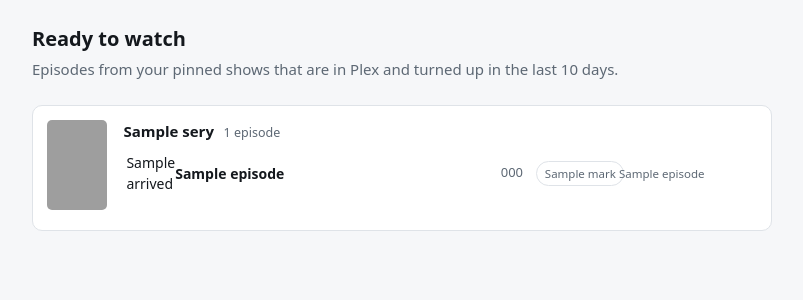
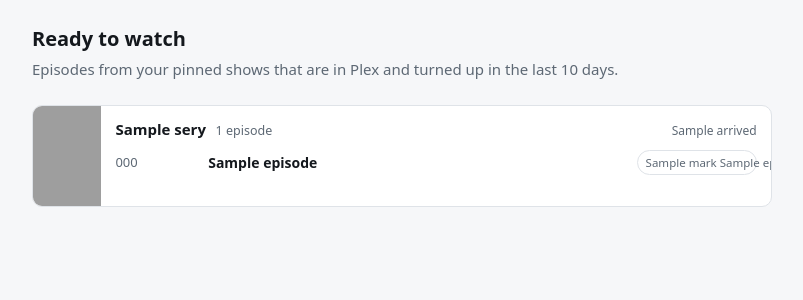
Before and after one commit to marctew/pinnarr, a Python web app: template app/templates/ready.html in a window 1280 px wide. Shown: the part 52-352 px from the top of the page, without its empty margins (238-1041 px from the left). Run offline with Jinja, Linux system fonts and the light colour scheme; the template is opened without the code that fills it: most values are stand-ins (such as "Sample title", 1, 10 or a date in 2020); grey boxes are pictures that could not be loaded.

Commit message:
Rework the Ready to watch row
The date was wrapping a word per line because the row inherited the
calendar's five-column grid, where the first column is a 36px poster slot.
Ready has no per-row poster, so "aired 2 days ago" was being folded into it.

It is a property of the group anyway, not of each episode, so it moves to
the series heading next to the count — one date per card instead of the same
date repeated down it. Rows are now code, title and state on their own
three-column grid.

The poster is flush to the card edges and stretches to whatever height the
episode list needs, with a minimum sized to a 2:3 poster at this width so
the common one-episode card shows the whole image rather than a cropped
band.

Co-Authored-By: Claude Opus 5 <noreply@anthropic.com>

```diff
--- a/app/templates/base.html
+++ b/app/templates/base.html
@@ -305,19 +305,39 @@
     border: 1px solid var(--line); background: var(--panel);
   }
   /* ── Ready to watch ── */
+  /* Poster flush to the card edges and stretched to whatever height the
+     episode list needs, rather than a fixed box floating in padding. */
   .ready {
-    display: grid; grid-template-columns: 60px 1fr; gap: 1rem; align-items: start;
-    padding: .9rem; margin-bottom: .6rem;
+    display: grid; grid-template-columns: 68px 1fr; align-items: stretch;
+    margin-bottom: .6rem; overflow: hidden;
+    /* Enough for a 2:3 poster at this width, so the common one-episode card
+       shows the whole thing rather than a cropped band. */
+    min-height: 102px;
     background: var(--panel); border: 1px solid var(--line); border-radius: 10px;
   }
-  .ready .art img { width: 60px; height: 90px; object-fit: cover; border-radius: 5px; }
-  .ready .body { min-width: 0; }
-  .ready h2 { font-size: 15px; margin: 0 0 .3rem; display: flex; gap: .6rem;
-              align-items: baseline; text-transform: none; letter-spacing: 0; color: var(--ink); }
+  .ready .art { display: block; line-height: 0; background: var(--bg); }
+  .ready .art img { width: 68px; height: 100%; object-fit: cover; display: block; }
+  .ready .body { min-width: 0; padding: .75rem .9rem; }
+  .ready h2 {
+    font-size: 15px; margin: 0 0 .35rem; display: flex; gap: .6rem;
+    align-items: baseline; flex-wrap: wrap;
+    text-transform: none; letter-spacing: 0; color: var(--ink);
+  }
   .ready h2 a { color: inherit; text-decoration: none; }
   .ready h2 a:hover { color: var(--accent); }
   .ready h2 .count { font-size: 12.5px; font-weight: 400; color: var(--muted); }
-  .ready .ep { padding-left: 0; padding-right: 0; }
+  /* The date belongs to the group, not to each row — it was being squeezed
+     into the calendar's 36px poster column and wrapping a word per line. */
+  .ready h2 .recency {
+    margin-left: auto; font-size: 12px; font-weight: 400; color: var(--muted);
+    white-space: nowrap;
+  }
+  .ready .ep {
+    grid-template-columns: 5rem 1fr 7.5rem; gap: .8rem;
+    padding: .25rem 0; border-left: 0; border-radius: 0;
+  }
+  .ready .ep:hover { background: none; }
+  .ready .ep .code { text-align: left; }
 
   /* ── Season guide ── */
   .season {
@@ -377,6 +397,8 @@
   .dormant summary { cursor: pointer; color: var(--muted); font-size: 13px; margin-top: 1.5rem; }
   @media (max-width: 820px) {
     .ep { grid-template-columns: 30px 1fr auto; gap: .6rem; }
+    .ready .ep { grid-template-columns: 4.5rem 1fr; }
+    .ready .ep .pill { grid-column: 1 / 3; justify-self: start; width: auto; }
     .ep .time { display: none; }
     .ep .code { grid-column: 3; }
     .ep .pill { grid-column: 2 / 4; justify-self: start; width: auto; }
--- a/app/templates/ready.html
+++ b/app/templates/ready.html
@@ -14,20 +14,21 @@
 
 {% for series, episodes in groups %}
   <section class="ready">
-    <a class="art" href="/series/{{ series['id'] }}">
-      <img src="/poster/{{ series['id'] }}" alt="" loading="lazy" width="60" height="90">
+    <a class="art" href="/series/{{ series['id'] }}" tabindex="-1" aria-hidden="true">
+      <img src="/poster/{{ series['id'] }}" alt="" loading="lazy">
     </a>
     <div class="body">
       <h2>
         <a href="/series/{{ series['id'] }}">{{ series['title'] }}</a>
         <span class="count">{{ episodes|length }} episode{{ '' if episodes|length == 1 else 's' }}</span>
+        {# Ordered newest first, so the first row dates the whole group. #}
+        <span class="recency">{{ episodes[0].arrived }}</span>
       </h2>
       <ul class="eps">
         {% for ep in episodes %}
           <li class="ep state-{{ ep.state }}">
-            <span class="when">{{ ep.arrived }}</span>
+            <span class="code">{{ ep.code }}</span>
             <span class="who"><span class="show">{{ ep.title or '—' }}</span></span>
-            <span class="code">{{ ep.code }}</span>
             <span class="pill">{{ ep.mark }} {{ ep.label }}</span>
           </li>
         {% endfor %}
```
